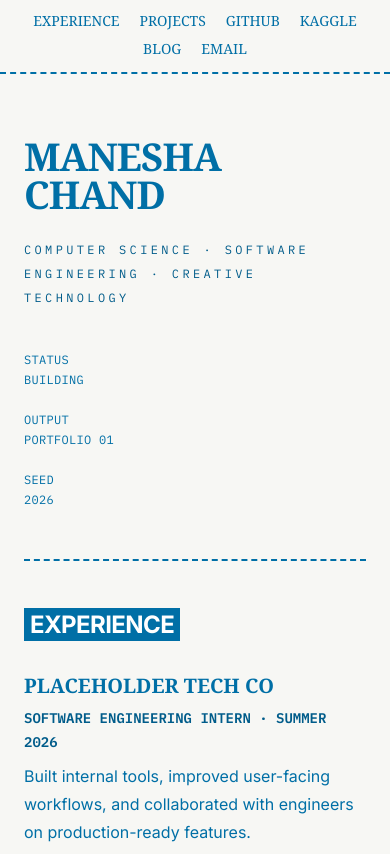
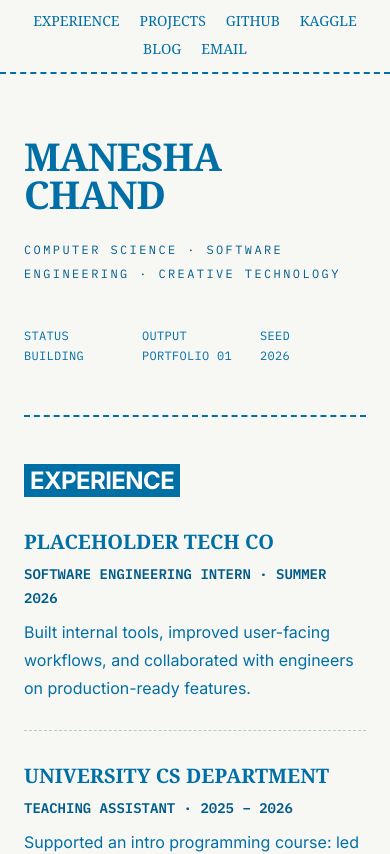
Before and after one commit to build4me2/Portfolio-Manisha, a React (Vite) app: page / in a window 390 px wide. Shown: the top 854 px of the page. Built offline with nearby package versions, Linux system fonts and the light colour scheme.

Commit message:
Simplify meta grid and polish hero text wrapping

```diff
--- a/src/App.tsx
+++ b/src/App.tsx
@@ -14,15 +14,15 @@ function App() {
       <main className="mx-auto max-w-7xl px-6 pb-20 pt-16 md:px-10 lg:px-12">
         <section className="grid gap-10 lg:grid-cols-[1.05fr_0.95fr] lg:items-end">
           <div>
-            <h1 className="font-display text-[clamp(2.4rem,7vw,4.9rem)] font-bold uppercase leading-none tracking-tight text-ink">
+            <h1 className="text-balance font-display text-[clamp(2.4rem,7vw,4.9rem)] font-bold uppercase leading-none tracking-tight text-ink">
               Manesha Chand
             </h1>
-            <p className="mt-6 max-w-3xl font-mono text-xs uppercase leading-6 tracking-[0.28em] text-inkDark md:text-sm">
+            <p className="mt-6 max-w-3xl font-mono text-xs uppercase leading-6 tracking-[0.2em] text-inkDark md:text-sm md:tracking-[0.28em]">
               Computer Science · Software Engineering · Creative Technology
             </p>
           </div>
 
-          <div className="grid gap-5 sm:grid-cols-3 lg:grid-cols-1 xl:grid-cols-3">
+          <div className="grid grid-cols-3 gap-3 sm:gap-5">
             <MetaBlock label="STATUS" value="BUILDING" />
             <MetaBlock label="OUTPUT" value="PORTFOLIO 01" />
             <MetaBlock label="SEED" value="2026" />
```
